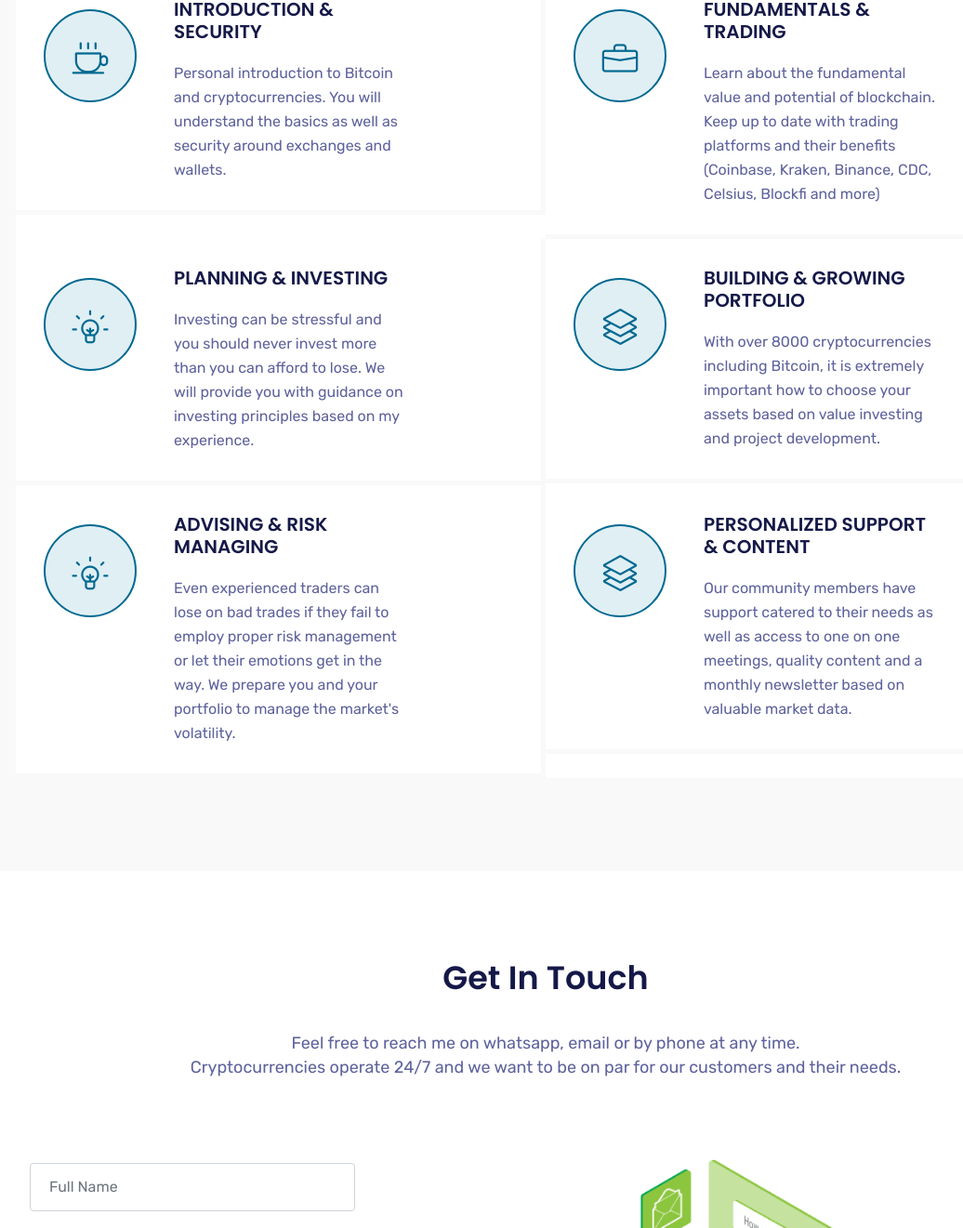
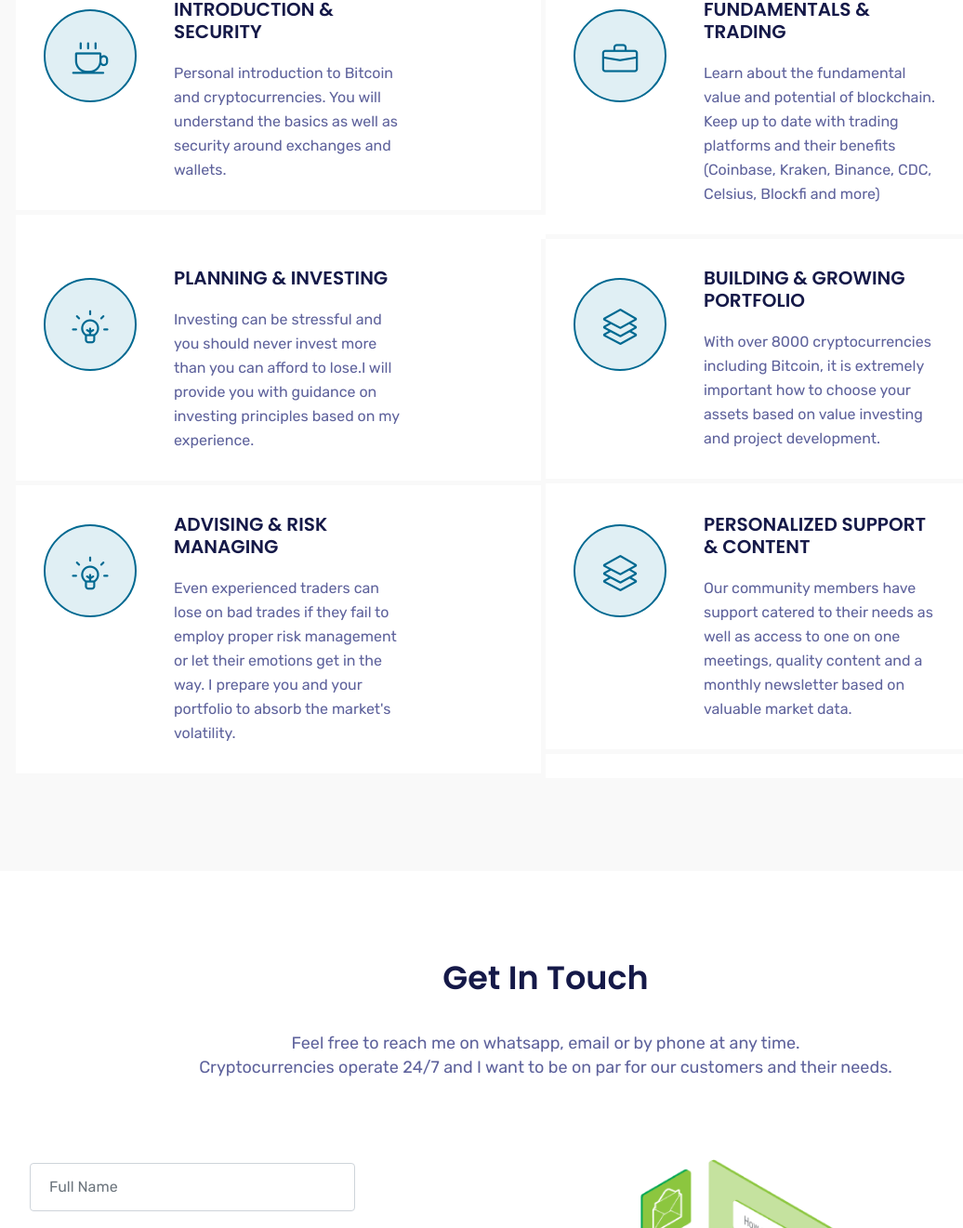
Before and after one commit to tapmapp/crypto-fund, a plain HTML site: page landing-page/index.html in a window 1280 px wide. Shown: the part 2625-3946 px from the top of the page at 93% size, without its empty margins (53-1089 px from the left). Drawn offline with Linux system fonts and the light colour scheme; files whose address does not match are found by name.

Commit message:
cambios a la page en ingles

```diff
--- a/landing-page/index.html
+++ b/landing-page/index.html
@@ -104,7 +104,7 @@
                 <img src="./img/CC_Customer.png">
               </div>
               <h4>Customer Centric Obsession</h4>
-              <p>The obsession to drive positive customer experiences is at the heart of our business.</p>
+              <p>The obsession to drive positive customer experiences is at the heart of the business.</p>
             </div>
           </div>
           <!-- End Col -->
@@ -145,7 +145,7 @@
               <h3>A little bit about me</h3>
               <p>Hello I'm Juan,</p>
               <p>In 2016 when I learned about Bitcoin and the fundamental problem it was trying to solve regarding central banking monetary policy and inflation, I dove head first into the subject. I poured thousands of hours into learning about blockchain, bitcoin, ethereum, smart contracts, DeFi and the overall market trends. Besides the financial gains, I am excited about the impact it will have on humanity when there is mass adoption. Protecting privacy, meritocracy and accountability in society is important for me, and I want to be an active piece of this movement.</p>
-              <p>At this point of my career, after having worked mostly in Global Finance roles for the past 9 years, I decided to pivot fully into cryptocurrencies and have set up this consultancy to help onboard individuals and SME's. I hope to meet you soon to show you how passionate I am about my clients education and success within this space.</p>
+              <p>At this point of my career, after having worked mostly in Global Finance roles for the past 6 years, I decided to pivot fully into cryptocurrencies and have set up this consultancy to help onboard individuals and SME's. I hope to meet you soon to show you how passionate I am about my clients education and success within this space.</p>
               <ul>
                 <li>+7 years working in Corporate Finance</li>
                 <li>+5 years working in Fortune 500 companies</li>
@@ -218,7 +218,7 @@
                </div>
                <div class="feature-info float-left">
                  <h4>PLANNING & INVESTING</h4>
-                 <p>Investing can be stressful and you should never invest more than you can afford to lose. We will provide you with guidance on investing principles based on my experience.</p>
+                 <p>Investing can be stressful and you should never invest more than you can afford to lose.I will provide you with guidance on investing principles based on my experience.</p>
                </div>
             </div>
             <!-- End Fetatures -->
@@ -250,7 +250,7 @@
               </div>
               <div class="feature-info float-left">
                 <h4>ADVISING & RISK MANAGING</h4>
-                <p>Even experienced traders can lose on bad trades if they fail to employ proper risk management or let their emotions get in the way. We prepare you and your portfolio to manage the market's volatility.</p>
+                <p>Even experienced traders can lose on bad trades if they fail to employ proper risk management or let their emotions get in the way. I prepare you and your portfolio to absorb the market's volatility.</p>
               </div>
            </div>
            <!-- End Fetatures -->
@@ -291,7 +291,7 @@
                 <h2 class="section-title">Get In Touch</h2>
                 <div class="desc-text">
                   <p></p>
-                  <p>Feel free to reach me on whatsapp, email or by phone at any time.<br/>Cryptocurrencies operate 24/7 and we want to be on par for our customers and their needs.</p>
+                  <p>Feel free to reach me on whatsapp, email or by phone at any time.<br/>Cryptocurrencies operate 24/7 and I want to be on par for our customers and their needs.</p>
                 </div>
               </div>
             </div>
```
